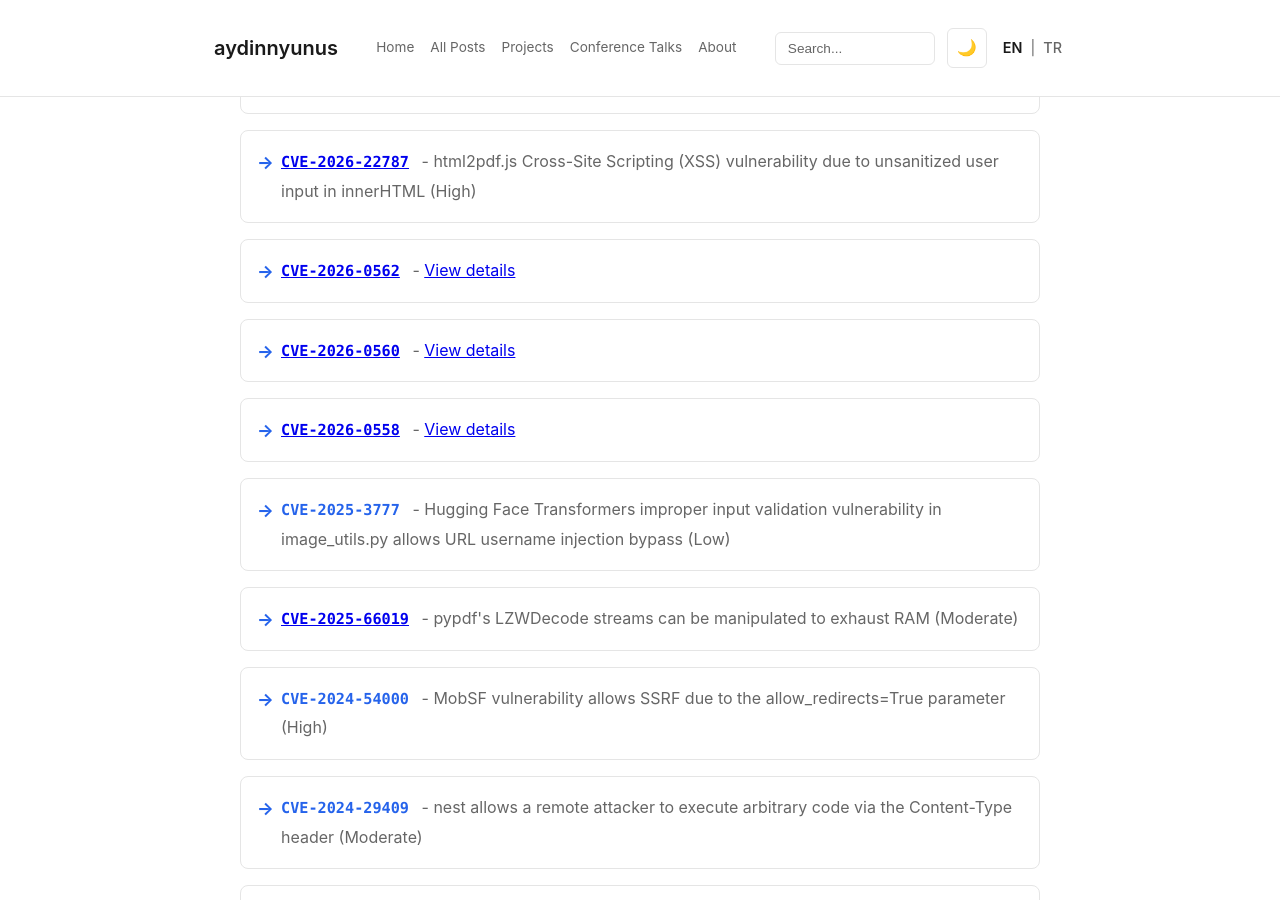
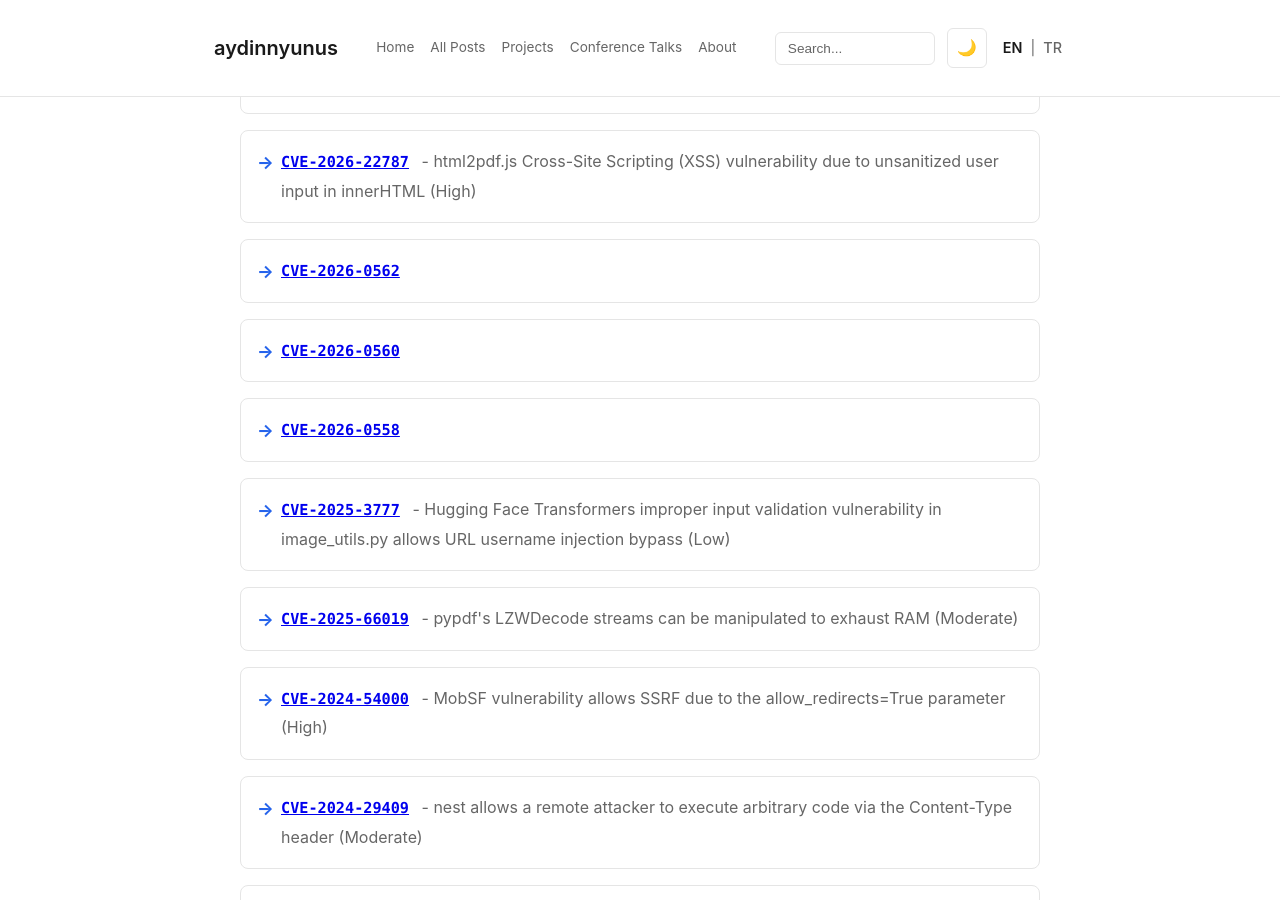
Before and after one commit to aydinnyunus/aydinnyunus.github.io, a Jekyll site: the page built from about.html, in a window 1280 px wide and 900 px high, scrolled down 2391 px. Built offline with Jekyll 4.4.1, drawn with Linux system fonts in a browser that asks for light colours.

Commit message:
Add CVE.org and GitHub advisory links to all CVE entries

```diff
--- a/about.html
+++ b/about.html
@@ -53,17 +53,17 @@
 <ul>
   <li><strong><a href="/2026/01/24/bokeh-websocket-hijacking-cve-2026-21883/">CVE-2026-21883</a></strong> - Bokeh server Cross-Site WebSocket Hijacking (CSWSH) vulnerability due to incomplete origin validation in match_host function</li>
   <li><strong><a href="/2026/01/17/cve-2026-22787-html2pdf-xss-vulnerability/">CVE-2026-22787</a></strong> - html2pdf.js Cross-Site Scripting (XSS) vulnerability due to unsanitized user input in innerHTML (High)</li>
-  <li><strong><a href="https://www.cve.org/CVERecord?id=CVE-2026-0562" target="_blank" rel="noopener noreferrer">CVE-2026-0562</a></strong> - <a href="https://www.cve.org/CVERecord?id=CVE-2026-0562" target="_blank" rel="noopener noreferrer">View details</a></li>
-  <li><strong><a href="https://www.cve.org/CVERecord?id=CVE-2026-0560" target="_blank" rel="noopener noreferrer">CVE-2026-0560</a></strong> - <a href="https://www.cve.org/CVERecord?id=CVE-2026-0560" target="_blank" rel="noopener noreferrer">View details</a></li>
-  <li><strong><a href="https://www.cve.org/CVERecord?id=CVE-2026-0558" target="_blank" rel="noopener noreferrer">CVE-2026-0558</a></strong> - <a href="https://www.cve.org/CVERecord?id=CVE-2026-0558" target="_blank" rel="noopener noreferrer">View details</a></li>
-  <li><strong>CVE-2025-3777</strong> - Hugging Face Transformers improper input validation vulnerability in image_utils.py allows URL username injection bypass (Low)</li>
+  <li><strong><a href="https://www.cve.org/CVERecord?id=CVE-2026-0562" target="_blank" rel="noopener noreferrer">CVE-2026-0562</a></strong></li>
+  <li><strong><a href="https://www.cve.org/CVERecord?id=CVE-2026-0560" target="_blank" rel="noopener noreferrer">CVE-2026-0560</a></strong></li>
+  <li><strong><a href="https://www.cve.org/CVERecord?id=CVE-2026-0558" target="_blank" rel="noopener noreferrer">CVE-2026-0558</a></strong></li>
+  <li><strong><a href="https://www.cve.org/CVERecord?id=CVE-2025-3777" target="_blank" rel="noopener noreferrer">CVE-2025-3777</a></strong> - Hugging Face Transformers improper input validation vulnerability in image_utils.py allows URL username injection bypass (Low)</li>
   <li><strong><a href="/2025/12/20/cve-2025-66019-pypdf-lzw-dos/">CVE-2025-66019</a></strong> - pypdf's LZWDecode streams can be manipulated to exhaust RAM (Moderate)</li>
-  <li><strong>CVE-2024-54000</strong> - MobSF vulnerability allows SSRF due to the allow_redirects=True parameter (High)</li>
-  <li><strong>CVE-2024-29409</strong> - nest allows a remote attacker to execute arbitrary code via the Content-Type header (Moderate)</li>
-  <li><strong>CVE-2024-27763</strong> - XPixelGroup BasicSR Command Injection (Moderate)</li>
-  <li><strong>GHSA-w228-rfpx-fhm4</strong> - cg vulnerable to an Open Redirect Vulnerability on Referer Header (Moderate)</li>
-  <li><strong>CVE-2024-29190</strong> - SSRF Vulnerability on assetlinks_check(act_name, well_knowns) in mobsfscan (High)</li>
-  <li><strong>CVE-2015-5521</strong> - Cross-site scripting (XSS) vulnerability in BlackCat CMS 1.1.2 allows remote attackers to inject arbitrary web script or HTML via the name in a new group to backend/groups/index.php</li>
+  <li><strong><a href="https://www.cve.org/CVERecord?id=CVE-2024-54000" target="_blank" rel="noopener noreferrer">CVE-2024-54000</a></strong> - MobSF vulnerability allows SSRF due to the allow_redirects=True parameter (High)</li>
+  <li><strong><a href="https://www.cve.org/CVERecord?id=CVE-2024-29409" target="_blank" rel="noopener noreferrer">CVE-2024-29409</a></strong> - nest allows a remote attacker to execute arbitrary code via the Content-Type header (Moderate)</li>
+  <li><strong><a href="https://www.cve.org/CVERecord?id=CVE-2024-27763" target="_blank" rel="noopener noreferrer">CVE-2024-27763</a></strong> - XPixelGroup BasicSR Command Injection (Moderate)</li>
+  <li><strong><a href="https://github.com/advisories/GHSA-w228-rfpx-fhm4" target="_blank" rel="noopener noreferrer">GHSA-w228-rfpx-fhm4</a></strong> - cg vulnerable to an Open Redirect Vulnerability on Referer Header (Moderate)</li>
+  <li><strong><a href="https://www.cve.org/CVERecord?id=CVE-2024-29190" target="_blank" rel="noopener noreferrer">CVE-2024-29190</a></strong> - SSRF Vulnerability on assetlinks_check(act_name, well_knowns) in mobsfscan (High)</li>
+  <li><strong><a href="https://www.cve.org/CVERecord?id=CVE-2015-5521" target="_blank" rel="noopener noreferrer">CVE-2015-5521</a></strong> - Cross-site scripting (XSS) vulnerability in BlackCat CMS 1.1.2 allows remote attackers to inject arbitrary web script or HTML via the name in a new group to backend/groups/index.php</li>
 </ul>
 
 </div>
```
Also changed, not shown: tr/about.html (+10 -10 lines).
